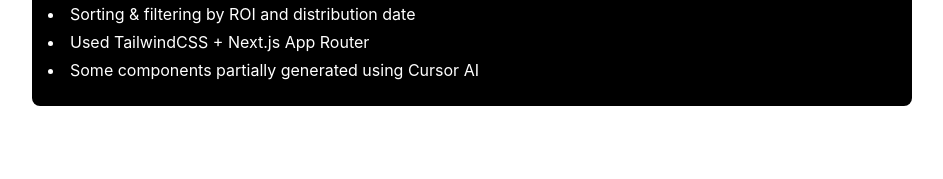
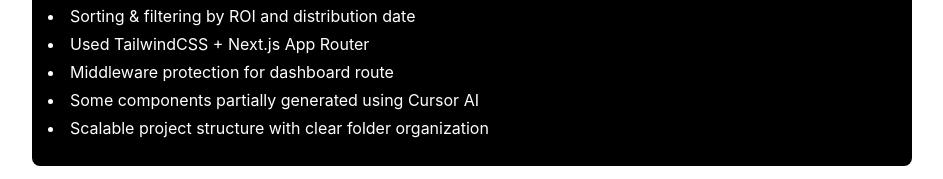
Before and after one commit to KyryloPikhno/Investor_Dashboard, a Next.js app: page / in a window 1280 px wide. Shown: the part 1070-1249 px from the top of the page, without its empty margins (168-1111 px from the left). Before the commit the page ends 1192 px from the top, so only its background shows below. Built offline with nearby package versions, Linux system fonts and the light colour scheme; no server answers; the database is empty.

Commit message:
Update Footer component to increase height and enhance feature list; add middleware protection for dashboard route and improve project structure clarity.

```diff
--- a/src/components/footer.tsx
+++ b/src/components/footer.tsx
@@ -1,6 +1,6 @@
 export const Footer = () => {
   return (
-    <div className="text-white h-60 bg-black flex flex-col justify-center p-4 rounded-lg">
+    <div className="text-white h-75 bg-black flex flex-col justify-center p-4 rounded-lg">
       <div className="mb-1 font-semibold">Implemented Features:</div>
       <ul className="list-disc list-inside space-y-1">
         <li>Login form with fake token auth using js-cookie</li>
@@ -8,7 +8,9 @@ export const Footer = () => {
         <li>Display of 4 summary metrics + investments table</li>
         <li>Sorting & filtering by ROI and distribution date</li>
         <li>Used TailwindCSS + Next.js App Router</li>
+        <li>Middleware protection for dashboard route</li>
         <li>Some components partially generated using Cursor AI</li>
+        <li>Scalable project structure with clear folder organization</li>
       </ul>
     </div>
   )
```
